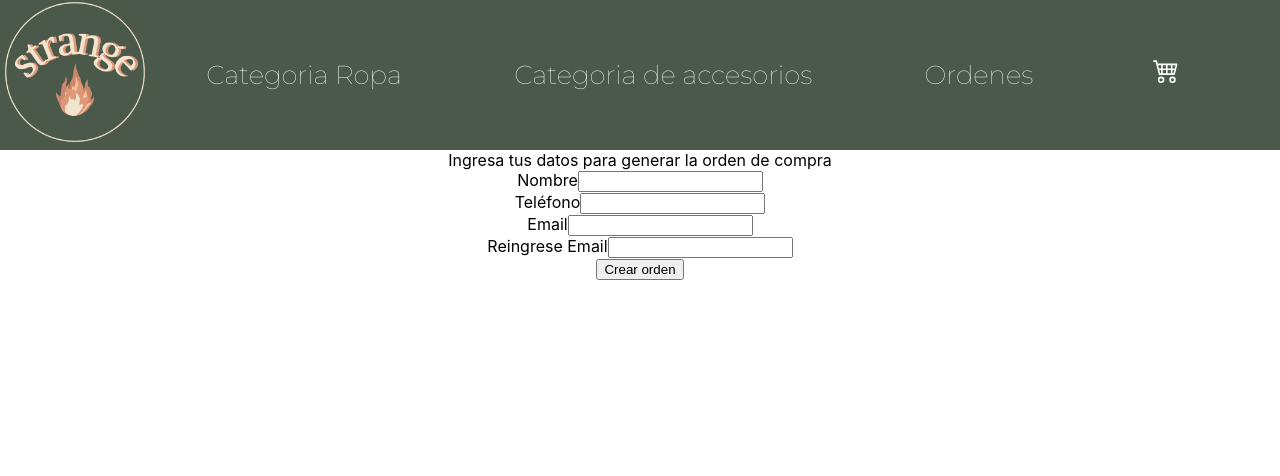
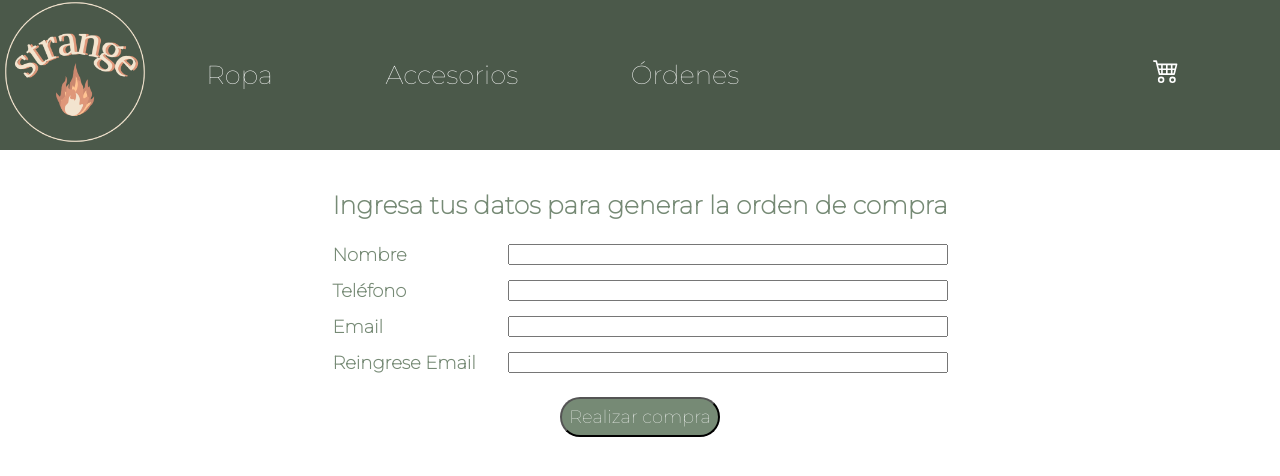
Before and after one commit to mdelvalle-creator/2da-entrega-React, a React (Create React App) app: page /checkout in a window 1280 px wide. Shown: the top 476 px of the page. Built offline with nearby package versions, Linux system fonts and the light colour scheme.

Commit message:
Ultimos estilos, commit final

```diff
--- a/src/components/CartPage/cartPage.js
+++ b/src/components/CartPage/cartPage.js
@@ -36,7 +36,7 @@ const CartPage = () => {
             {cartContent.length == 0? <EmptyCart /> : (
             <div className="cart-container">
                 <div className="cart-list-header">
-                    <span className="normalizedWidth">Articulo</span>
+                    <span className="normalizedWidth">Artículo</span>
                     <span>Cantidad</span>
                     <span className="marginRight">Precio</span>
                 </div>
--- a/src/components/CheckoutPage/checkoutPage.css
+++ b/src/components/CheckoutPage/checkoutPage.css
@@ -1,39 +1,51 @@
  .checkout-container{
-    margin: 150px 32px 32px;
+    margin: 190px 32px 32px;
     display: flex;
     flex-direction: column;
     align-items: center;
 }
 
-.checkout-client-form{
-
-}
-
 .prompt{
+    color: #768a75;
+    font-size: 25px;
+    font-family: 'Montserrat';
+    font-weight: bold;
 
 }
 .client-data{
-
-}
-
-.client-data{
-
+    margin-top: 24px;
+    display: grid;
+    grid-template-columns: 0.4fr 1fr;
+    grid-template-rows: 1fr 1fr 1fr 1fr;
+    row-gap: 15px;
 }
 
 .data-label{
-
-}
-
-.data-label{
-
+    justify-self: start;
+    color: #768a75;
+    font-size: 18px;
+    font-family: 'Montserrat';
+    font-weight: bold;
+    line-height: 14px;
+    align-self: center;
 }
 
 .order-action{
-
+    background-color: #768a75;
+    border-radius: 20px;
+    padding: 7px;
+    color: white;
+    font-size: 18px;
+    font-family: 'Montserrat';
+    margin-top: 24px;
+    text-decoration: none;
 }
 
 .error-messages{
-
+    color: red;
+    font-weight: bold;
+    font-size: 12px;
+    font-family: 'Montserrat';
 }
 
 .checkout-order-successful{
@@ -41,9 +53,14 @@
 }
 
 .order-message{
-
+    font-size: 45px;
+    color: #c5c5c5;
 }
 
 .order-sub-message{
-
+    font-size: 25px;
+    color: #768a75;
+    font-family: 'Montserrat';
+    font-weight: bold;
+    margin-bottom: 24px;
 }
--- a/src/components/CheckoutPage/checkoutPage.js
+++ b/src/components/CheckoutPage/checkoutPage.js
@@ -38,10 +38,10 @@ const CheckoutPage = () => {
             messages.push('El nombre ingresado debe poseer al menos 8 caracteres.')
         };
         if (phone.length <= 8) {
-            messages.push('El teléfono ingresado debe tener al menos 8 numeros.')
+            messages.push('El teléfono ingresado debe poseer al menos 8 números.')
         };
         if (email.length <= 8) {
-            messages.push('El email ingresado debe tener al menos 6 caracteres.')
+            messages.push('El email ingresado debe poseer al menos 6 caracteres.')
         }
         if (email !== remail) {
             messages.push('Los emails ingresados no coinciden.')
@@ -79,17 +79,17 @@ const CheckoutPage = () => {
             {!orderId ? (
                 <div className="checkout-client-form">
                     <span className="prompt">Ingresa tus datos para generar la orden de compra</span>
-                    <form name='client-data'>
+                    <form name="client-data" className="client-data">
                         <label className="data-label" for="name">Nombre</label>
-                        <input className="data-input" type="text" id="name" name="name" maxLength={100} value={name} onChange={handleInput} /><br />
+                        <input className="data-input" type="text" id="name" name="name" maxLength={100} value={name} onChange={handleInput} />
                         <label className="data-label" for="phone">Teléfono</label>
-                        <input className="data-input" type="number" id="phone" name="phone" maxLength={15} value={phone} onChange={handleInput} /><br />
+                        <input className="data-input" type="number" id="phone" name="phone" maxLength={15} value={phone} onChange={handleInput} />
                         <label className="data-label" for="mail">Email</label>
-                        <input className="data-input" type="email" id="mail" name="mail" maxLength={32} value={email} onChange={handleInput} /><br />
+                        <input className="data-input" type="email" id="mail" name="mail" maxLength={32} value={email} onChange={handleInput} />
                         <label className="data-label" for="remail">Reingrese Email</label>
-                        <input className="data-input" type="email" id="remail" name="remail" maxLength={32} value={remail} onChange={handleInput} /><br />
+                        <input className="data-input" type="email" id="remail" name="remail" maxLength={32} value={remail} onChange={handleInput} />
                     </form>
-                    <button className="order-action" type="button" onClick={createOrder}>Crear orden</button>
+                    <button className="order-action" type="button" onClick={createOrder}>Realizar compra</button>
                     <div className="error-messages">
                         {validationMessages.map(message => (<p>{message}</p>))}
                     </div>
@@ -97,7 +97,7 @@ const CheckoutPage = () => {
                 <div className="checkout-order-successful">
                     <div className="order-message">La orden se creó exitosamente</div>
                     <div className="order-sub-message">{`Orden ${orderId} creada!`}</div>
-                    <Link className="order-action" to={`/order/${orderId}`}>Ver mi orden</Link>
+                    <Link className="order-action" to={`/orders/${orderId}`}>Ver mi orden</Link>
                 </div>)}
         </div>
     )
--- a/src/components/NavBar/NavBar.js
+++ b/src/components/NavBar/NavBar.js
@@ -10,9 +10,9 @@ const NavBar = (props) => {
         <header className="App-header">
                 <div className='NavBar'>
                         <Link to='/'><img src={img} alt='logo strange' width= '150px' /></Link>
-                        <NavLink to='/categories/1' className='nav-bar-button' activeClassName='-active'>Categoria Ropa</NavLink>
-                        <NavLink to='/categories/2' className='nav-bar-button' activeClassName='-active'>Categoria de accesorios</NavLink>
-                        <NavLink to='/orders' className='nav-bar-button' activeClassName='-active'>Ordenes</NavLink>
+                        <NavLink to='/categories/1' className='nav-bar-button' activeClassName='-active'>Ropa</NavLink>
+                        <NavLink to='/categories/2' className='nav-bar-button' activeClassName='-active'>Accesorios</NavLink>
+                        <NavLink to='/orders' className='nav-bar-button' activeClassName='-active'>Órdenes</NavLink>
                         <CartNavBar/>
                 </div>
         </header>
--- a/src/components/OrderPage/orderPage.css
+++ b/src/components/OrderPage/orderPage.css
@@ -4,3 +4,8 @@
     flex-direction: column;
     align-items: center;
 }
+
+.order-header{
+    font-size: 45px;
+    color: #c5c5c5;
+}
--- a/src/components/OrderPage/orderPage.js
+++ b/src/components/OrderPage/orderPage.js
@@ -58,7 +58,7 @@ const OrderPage = () => {
                     <span>{`Orden: ${orderId}`}</span>
                 </div>
                 <div className="cart-list-header">
-                    <span className="normalizedWidth">Articulo</span>
+                    <span className="normalizedWidth">Artículo</span>
                     <span>Cantidad</span>
                     <span className="marginRight">Precio</span>
                 </div>
```
